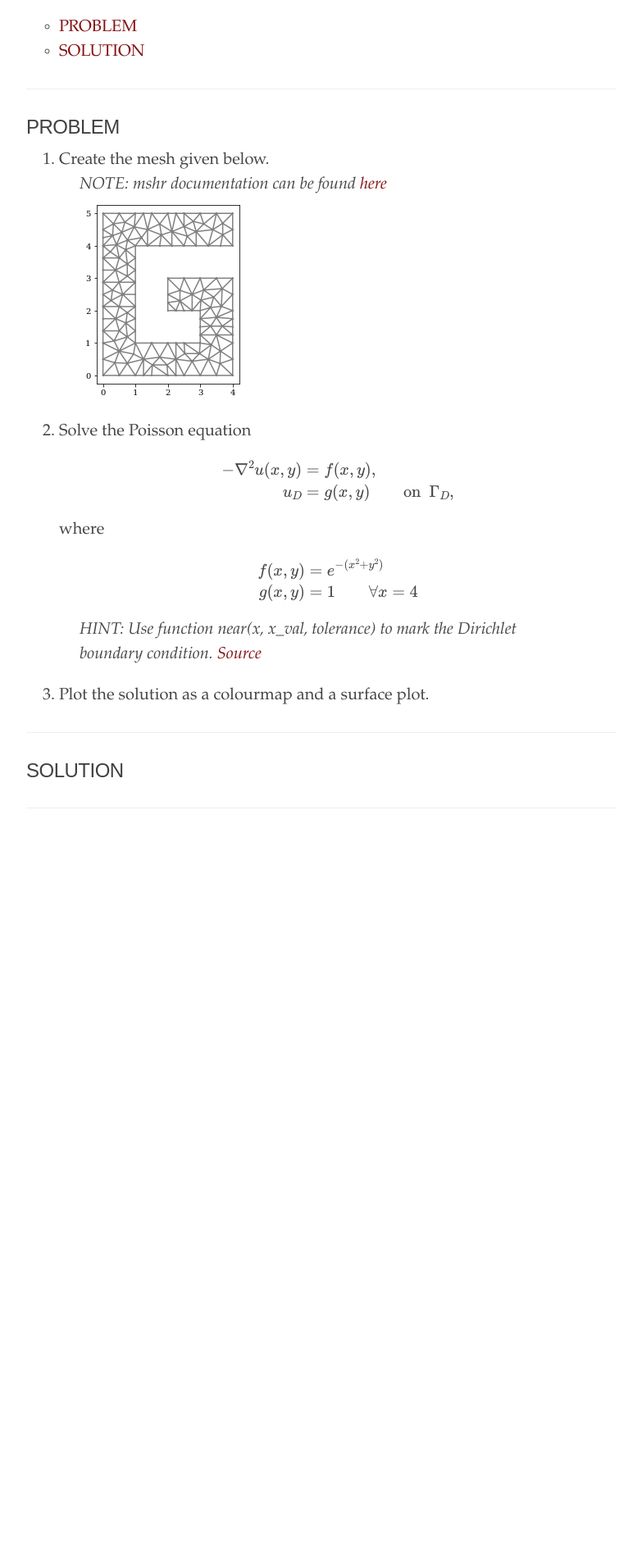
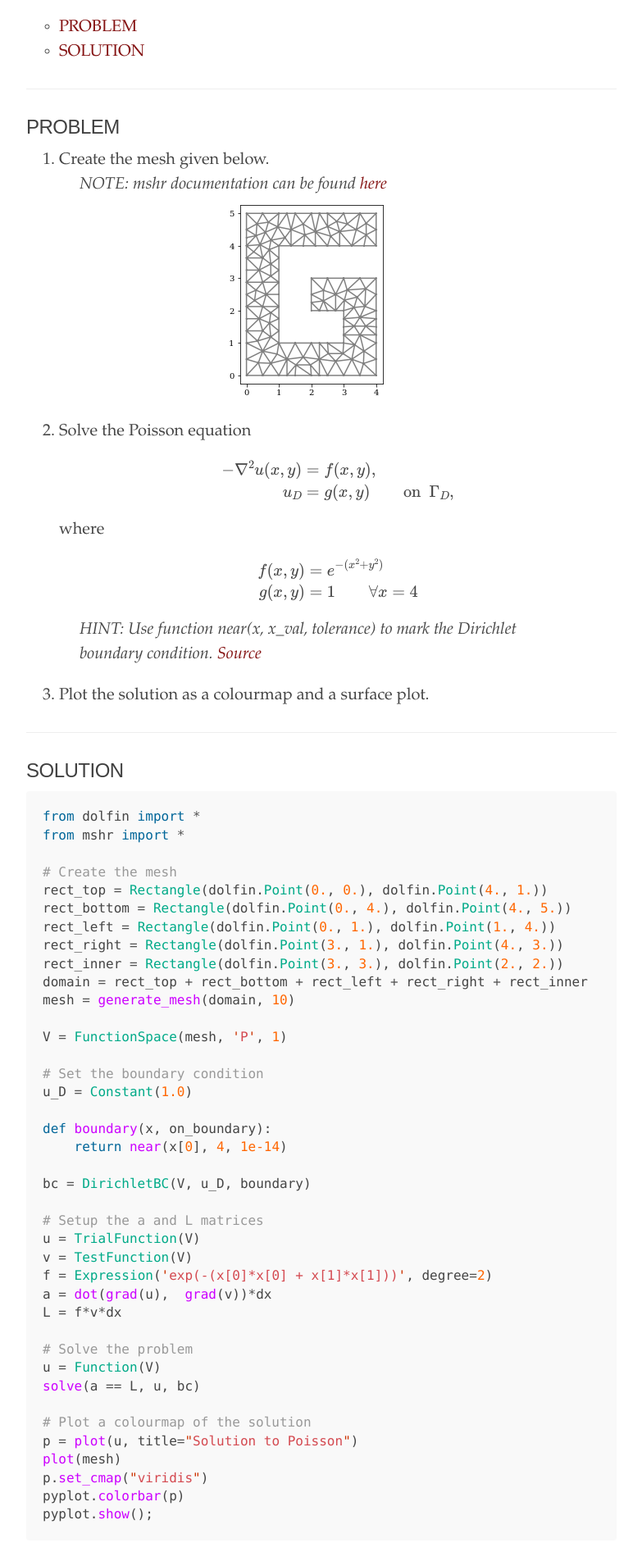
Before and after one commit to vanessanehruji/fenics_workshop, a Jekyll site: the page built from _tasks/task1.md, in a window 1280 px wide. Shown: the part 388-2292 px from the top of the page at 82% size, without its empty margins (248-1031 px from the left). Built offline with Jekyll 4.4.1, drawn with Linux system fonts in a browser that asks for light colours; formulas are drawn with MathJax 3; before the commit the page ends 1475 px from its top, so only the background shows below that; some of the changed text lies outside the part shown.

Commit message:
Updated task 1 with solutions

````diff
--- a/_sass/_ed.scss
+++ b/_sass/_ed.scss
@@ -854,3 +854,11 @@ li.prose {
 li.prose-indent {
   text-indent: 2rem;
 }
+
+
+/**** CUSTOM CSS ****/
+.center-image
+{
+    margin: 0 auto;
+    display: block;
+}
--- a/_tasks/task1.md
+++ b/_tasks/task1.md
@@ -24,7 +24,7 @@ toc:
 
 1. Create the mesh given below.
    > NOTE: mshr documentation can be found <a href=" https://bitbucket.org/fenics-project/mshr/wiki/API">here</a>
-   ![G_mesh](../../assets/img/tasks/task1/G_mesh.png)
+   ![G_mesh](../../assets/img/tasks/task1/G_mesh.png){: .center-image }
 
 2. Solve the Poisson equation
 
@@ -51,4 +51,57 @@ toc:
 
 ## SOLUTION
 
+```python
+from dolfin import *
+from mshr import *
+
+# Create the mesh
+rect_top = Rectangle(dolfin.Point(0., 0.), dolfin.Point(4., 1.))
+rect_bottom = Rectangle(dolfin.Point(0., 4.), dolfin.Point(4., 5.))
+rect_left = Rectangle(dolfin.Point(0., 1.), dolfin.Point(1., 4.))
+rect_right = Rectangle(dolfin.Point(3., 1.), dolfin.Point(4., 3.))
+rect_inner = Rectangle(dolfin.Point(3., 3.), dolfin.Point(2., 2.))
+domain = rect_top + rect_bottom + rect_left + rect_right + rect_inner
+mesh = generate_mesh(domain, 10)
+
+V = FunctionSpace(mesh, 'P', 1)
+
+# Set the boundary condition
+u_D = Constant(1.0)
+
+def boundary(x, on_boundary):
+    return near(x[0], 4, 1e-14)
+
+bc = DirichletBC(V, u_D, boundary)
+
+# Setup the a and L matrices
+u = TrialFunction(V)
+v = TestFunction(V)
+f = Expression('exp(-(x[0]*x[0] + x[1]*x[1]))', degree=2)
+a = dot(grad(u),  grad(v))*dx
+L = f*v*dx
+
+# Solve the problem
+u = Function(V)
+solve(a == L, u, bc)
+
+# Plot a colourmap of the solution
+p = plot(u, title="Solution to Poisson")
+plot(mesh)
+p.set_cmap("viridis")
+pyplot.colorbar(p)
+pyplot.show();
+```
+
+![G_color_soln](../../assets/img/tasks/task1/G_color_soln.png){: .center-image }
+
+```python
+# Plot a surface of the solution
+p = plot(u, title="Solution to Poisson", mode = "warp")
+p.set_cmap("viridis")
+pyplot.colorbar(p)
+pyplot.show();
+```
+![G_surface_soln](../../assets/img/tasks/task1/G_surface_soln.png){: .center-image }
+
 ---
````
Also changed, not shown: _texts/boundary.md (+4 -4 lines), _texts/meshing.md (+9 -9 lines), assets/img/tasks/task1/G_color_soln.png (added), assets/img/tasks/task1/G_surface_soln.png (added).
